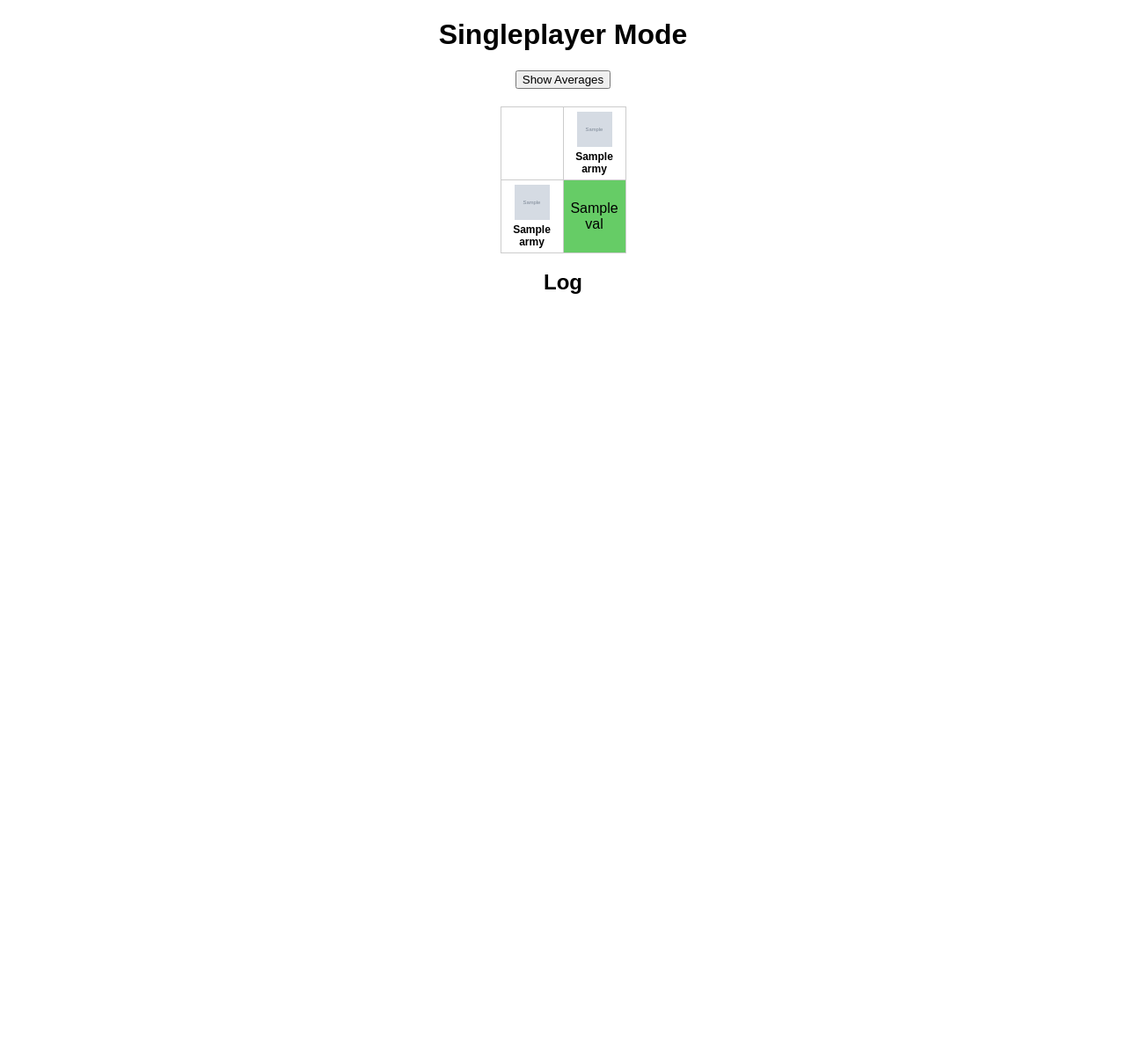
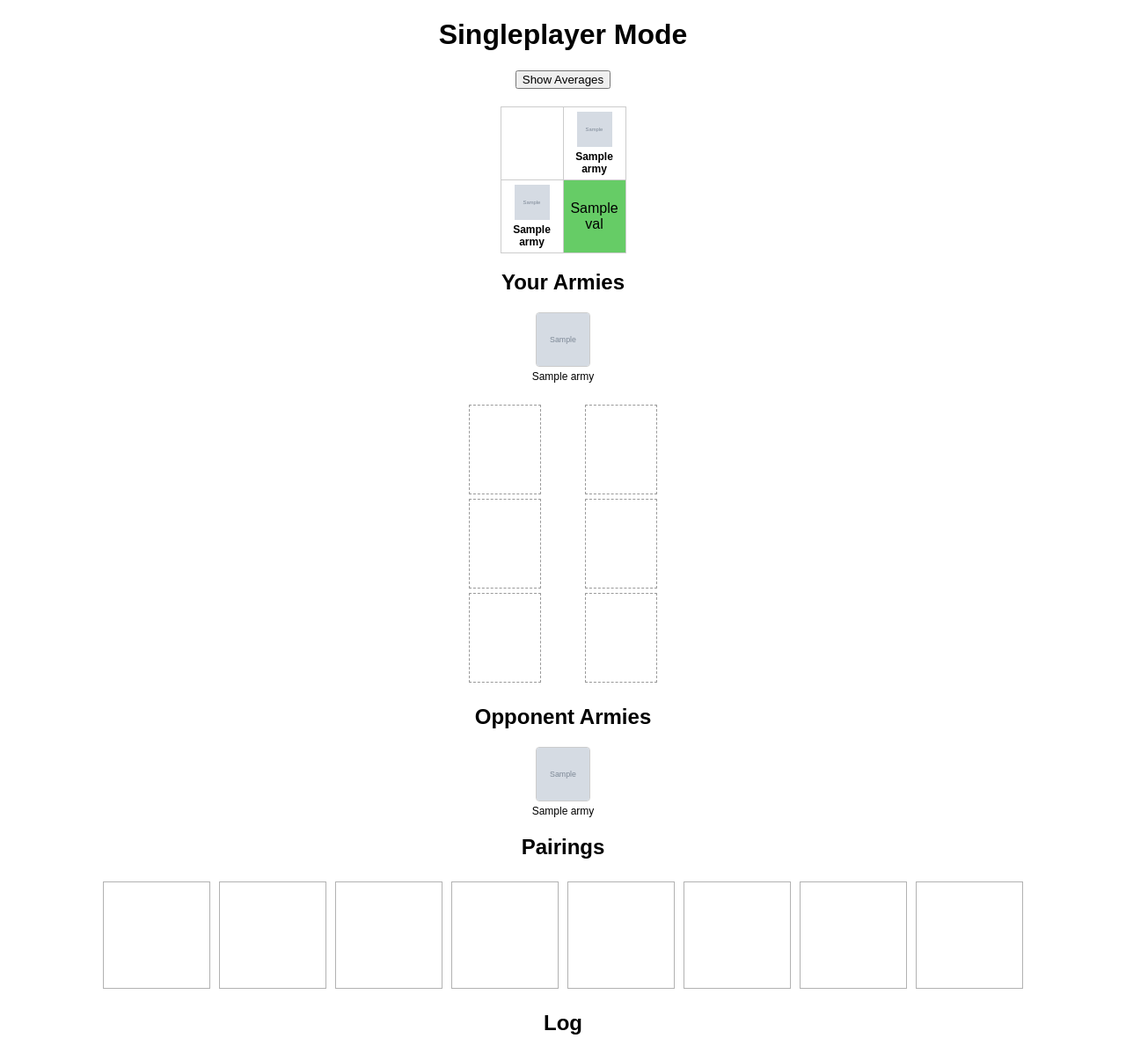
Before and after one commit to CSKorkin/Cawl, a Flask app: template app/templates/pairings.html in a window 1280 px wide. Shown: the whole page at 88% size. Before the commit the page ends 334 px from the top, so only its background shows below. Run offline with Flask 3, Linux system fonts and the light colour scheme; the template is opened without the code that fills it: most values are stand-ins (such as "Sample title", 1, 10 or a date in 2020); grey boxes marked "Sample" are stand-in pictures.

Commit message:
Add interactive pairing interface

```diff
--- a/app/static/css/pairings.css
+++ b/app/static/css/pairings.css
@@ -63,3 +63,60 @@ body {
 .matrix-table.show-averages .avg-cell {
     display: table-cell;
 }
+
+.hand {
+    display: flex;
+    justify-content: center;
+    flex-wrap: wrap;
+    margin-bottom: 10px;
+}
+
+.pair-area {
+    display: flex;
+    justify-content: center;
+    align-items: center;
+    margin: 20px 0;
+}
+
+.pair-area .side {
+    margin: 0 20px;
+}
+
+.pair-slot {
+    border: 1px dashed #999;
+    width: 80px;
+    height: 100px;
+    display: flex;
+    flex-direction: column;
+    justify-content: center;
+    align-items: center;
+    margin: 5px;
+}
+
+.pair-slot img {
+    width: 60px;
+    height: 60px;
+    object-fit: cover;
+}
+
+.confirm-btn {
+    margin-top: 10px;
+    display: none;
+}
+
+.pair-board {
+    display: flex;
+    flex-wrap: wrap;
+    justify-content: center;
+    margin-top: 20px;
+}
+
+.pair-board .pair-slot {
+    border: 1px solid #666;
+    width: 120px;
+    height: 120px;
+}
+
+.pair-board .pair-slot.empty {
+    opacity: 0.5;
+}
--- a/app/static/js/pairings.js
+++ b/app/static/js/pairings.js
@@ -1,9 +1,38 @@
 // Basic highlight logic for selecting armies
+let phase = 'defender';
+let defenderCard = null;
+let attackerCards = [];
+let oppDefenderCard = null;
+let oppAttackerCards = [];
+
+function clearSelections(container) {
+  document.querySelectorAll(container + ' .selected').forEach((el) => {
+    el.classList.remove('selected');
+  });
+}
+
 function setupArmySelection() {
-  document.querySelectorAll('.army-slot').forEach((slot) => {
+  document.querySelectorAll('#user-hand .army-slot').forEach((slot) => {
     slot.addEventListener('click', () => {
-      document.querySelectorAll('.army-slot').forEach(s => s.classList.remove('selected'));
-      slot.classList.add('selected');
+      if (phase === 'defender') {
+        clearSelections('#user-hand');
+        slot.classList.add('selected');
+        document.getElementById('confirm-defender').style.display = 'inline-block';
+      } else if (phase === 'attackers') {
+        slot.classList.toggle('selected');
+        const sel = document.querySelectorAll('#user-hand .selected');
+        document.getElementById('confirm-attackers').style.display = sel.length === 2 ? 'inline-block' : 'none';
+      }
+    });
+  });
+
+  document.querySelectorAll('#opponent-attackers .army-slot').forEach((slot) => {
+    slot.addEventListener('click', () => {
+      if (phase === 'accept') {
+        clearSelections('#opponent-attackers');
+        slot.classList.add('selected');
+        document.getElementById('confirm-accept').style.display = 'inline-block';
+      }
     });
   });
 }
@@ -21,4 +50,108 @@ function setupAverageToggle() {
 document.addEventListener('DOMContentLoaded', () => {
   setupArmySelection();
   setupAverageToggle();
+  setupConfirmButtons();
 });
+
+function setupConfirmButtons() {
+  const confirmDef = document.getElementById('confirm-defender');
+  const confirmAtk = document.getElementById('confirm-attackers');
+  const confirmAcc = document.getElementById('confirm-accept');
+
+  if (confirmDef)
+    confirmDef.addEventListener('click', confirmDefender);
+  if (confirmAtk)
+    confirmAtk.addEventListener('click', confirmAttackers);
+  if (confirmAcc)
+    confirmAcc.addEventListener('click', confirmAccept);
+}
+
+function moveCard(card, targetId) {
+  const target = document.getElementById(targetId);
+  if (target) {
+    target.innerHTML = '';
+    target.appendChild(card);
+  }
+}
+
+function chooseRandomCard(selector) {
+  const cards = document.querySelectorAll(selector);
+  if (cards.length === 0) return null;
+  const idx = Math.floor(Math.random() * cards.length);
+  return cards[idx];
+}
+
+function confirmDefender() {
+  const selected = document.querySelector('#user-hand .selected');
+  if (!selected) return;
+  defenderCard = selected;
+  moveCard(selected, 'user-defender');
+  document.getElementById('confirm-defender').style.display = 'none';
+  phase = 'attackers';
+
+  // Opponent defender
+  oppDefenderCard = chooseRandomCard('#opponent-hand .army-slot');
+  if (oppDefenderCard) moveCard(oppDefenderCard, 'opponent-defender');
+}
+
+function confirmAttackers() {
+  const selected = document.querySelectorAll('#user-hand .selected');
+  if (selected.length !== 2) return;
+  attackerCards = Array.from(selected);
+  moveCard(attackerCards[0], 'user-attacker1');
+  moveCard(attackerCards[1], 'user-attacker2');
+  document.getElementById('confirm-attackers').style.display = 'none';
+  phase = 'accept';
+
+  // Opponent attackers
+  oppAttackerCards = [];
+  for (let i = 1; i <= 2; i++) {
+    const card = chooseRandomCard('#opponent-hand .army-slot');
+    if (card) {
+      oppAttackerCards.push(card);
+      moveCard(card, `opponent-attacker${i}`);
+    }
+  }
+}
+
+function confirmAccept() {
+  const selectedOpp = document.querySelector('#opponent-attackers .selected');
+  if (!selectedOpp) return;
+
+  const refusedOpp = oppAttackerCards.find(c => c !== selectedOpp);
+  if (refusedOpp) document.getElementById('opponent-hand').appendChild(refusedOpp);
+
+  const oppAccepted = selectedOpp;
+
+  const oppChoiceIdx = Math.floor(Math.random() * attackerCards.length);
+  const oppAcceptedUser = attackerCards[oppChoiceIdx];
+  const userRefused = attackerCards.find(c => c !== oppAcceptedUser);
+  if (userRefused) document.getElementById('user-hand').appendChild(userRefused);
+
+  addPairing(defenderCard, oppAccepted);
+  addPairing(oppDefenderCard, oppAcceptedUser);
+
+  resetCentral();
+  phase = 'defender';
+  attackerCards = [];
+  oppAttackerCards = [];
+  defenderCard = null;
+  oppDefenderCard = null;
+  document.getElementById('confirm-accept').style.display = 'none';
+  setupArmySelection(); // reattach for newly moved cards
+}
+
+function addPairing(cardA, cardB) {
+  const slot = document.querySelector('#pairings-board .pair-slot.empty');
+  if (!slot) return;
+  slot.classList.remove('empty');
+  slot.appendChild(cardA);
+  slot.appendChild(cardB);
+}
+
+function resetCentral() {
+  ['user-defender','user-attacker1','user-attacker2','opponent-defender','opponent-attacker1','opponent-attacker2'].forEach(id => {
+    const el = document.getElementById(id);
+    if (el) el.innerHTML = '';
+  });
+}
--- a/app/templates/pairings.html
+++ b/app/templates/pairings.html
@@ -41,7 +41,55 @@
         </tr>
     </tbody>
 </table>
+<h2>Your Armies</h2>
+<div id="user-hand" class="hand">
+    {% for army in team_a %}
+    <div class="army-slot" data-name="{{ army.name }}">
+        <img src="{{ url_for('static', filename=army.icon) }}" alt="{{ army.name }}">
+        <div class="army-name">{{ army.name }}</div>
+    </div>
+    {% endfor %}
+</div>
 
+<div class="pair-area">
+    <div class="side" id="user-side">
+        <div id="user-defender" class="pair-slot"></div>
+        <div id="user-attackers">
+            <div id="user-attacker1" class="pair-slot"></div>
+            <div id="user-attacker2" class="pair-slot"></div>
+        </div>
+    </div>
+    <div class="side" id="opponent-side">
+        <div id="opponent-defender" class="pair-slot"></div>
+        <div id="opponent-attackers">
+            <div id="opponent-attacker1" class="pair-slot"></div>
+            <div id="opponent-attacker2" class="pair-slot"></div>
+        </div>
+    </div>
+</div>
+
+<div class="confirm-buttons">
+    <button id="confirm-defender" class="confirm-btn">Confirm Defender</button>
+    <button id="confirm-attackers" class="confirm-btn">Confirm Attackers</button>
+    <button id="confirm-accept" class="confirm-btn">Confirm Pairing</button>
+</div>
+
+<h2>Opponent Armies</h2>
+<div id="opponent-hand" class="hand">
+    {% for army in team_b %}
+    <div class="army-slot" data-name="{{ army.name }}">
+        <img src="{{ url_for('static', filename=army.icon) }}" alt="{{ army.name }}">
+        <div class="army-name">{{ army.name }}</div>
+    </div>
+    {% endfor %}
+</div>
+
+<h2>Pairings</h2>
+<div id="pairings-board" class="pair-board">
+    {% for i in range(8) %}
+    <div class="pair-slot empty"></div>
+    {% endfor %}
+</div>
 
 <div class="log-panel">
     <h2>Log</h2>
```
